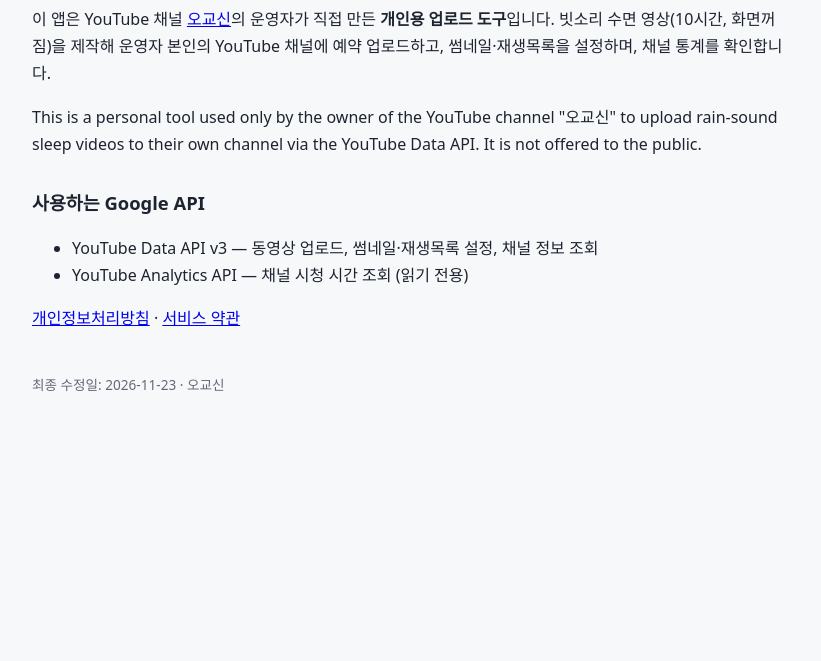
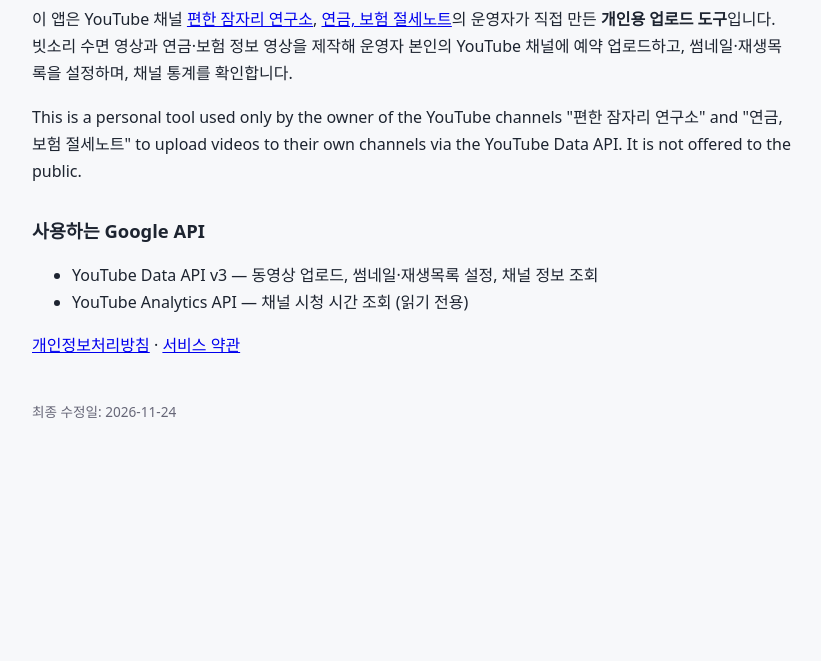
Before and after one commit to vhs5059-sketch/rain-uploader, a plain HTML site: page index.html in a window 1280 px wide. Shown: the part 139-800 px from the top of the page, without its empty margins (228-1049 px from the left). Drawn offline with Linux system fonts and the light colour scheme.

Commit message:
Update channel names

```diff
--- a/index.html
+++ b/index.html
@@ -1,7 +1,7 @@
-<!doctype html><html lang="ko"><head><meta charset="utf-8"><meta name="viewport" content="width=device-width,initial-scale=1"><title>오교신 빗소리 업로더 (Rain Sound Uploader)</title><style>body{font-family:'Malgun Gothic',system-ui,sans-serif;max-width:760px;margin:40px auto;padding:0 16px;line-height:1.7;color:#1d2430;background:#f7f8fa}h1{font-size:1.6em}h2{font-size:1.15em;margin-top:1.6em}nav a{margin-right:14px}footer{margin-top:3em;font-size:.85em;color:#667}</style></head><body><nav><a href="index.html">홈</a><a href="privacy.html">개인정보처리방침</a><a href="terms.html">서비스 약관</a></nav><h1>오교신 빗소리 업로더 (Rain Sound Uploader)</h1>
-<p>이 앱은 YouTube 채널 <a href="https://www.youtube.com/channel/UCmTqEW3OBqDW_5mg6INOvPw">오교신</a>의 운영자가 직접 만든 <b>개인용 업로드 도구</b>입니다.
-빗소리 수면 영상(10시간, 화면꺼짐)을 제작해 운영자 본인의 YouTube 채널에 예약 업로드하고, 썸네일·재생목록을 설정하며, 채널 통계를 확인합니다.</p>
-<p>This is a personal tool used only by the owner of the YouTube channel "오교신" to upload rain-sound sleep videos to their own channel via the YouTube Data API. It is not offered to the public.</p>
+<!doctype html><html lang="ko"><head><meta charset="utf-8"><meta name="viewport" content="width=device-width,initial-scale=1"><title>빗소리 업로더 (Rain Sound Uploader)</title><style>body{font-family:'Malgun Gothic',system-ui,sans-serif;max-width:760px;margin:40px auto;padding:0 16px;line-height:1.7;color:#1d2430;background:#f7f8fa}h1{font-size:1.6em}h2{font-size:1.15em;margin-top:1.6em}nav a{margin-right:14px}footer{margin-top:3em;font-size:.85em;color:#667}</style></head><body><nav><a href="index.html">홈</a><a href="privacy.html">개인정보처리방침</a><a href="terms.html">서비스 약관</a></nav><h1>빗소리 업로더 (Rain Sound Uploader)</h1>
+<p>이 앱은 YouTube 채널 <a href="https://www.youtube.com/channel/UCmTqEW3OBqDW_5mg6INOvPw">편한 잠자리 연구소</a>, <a href="https://www.youtube.com/@pension-tax-note">연금, 보험 절세노트</a>의 운영자가 직접 만든 <b>개인용 업로드 도구</b>입니다.
+빗소리 수면 영상과 연금·보험 정보 영상을 제작해 운영자 본인의 YouTube 채널에 예약 업로드하고, 썸네일·재생목록을 설정하며, 채널 통계를 확인합니다.</p>
+<p>This is a personal tool used only by the owner of the YouTube channels "편한 잠자리 연구소" and "연금, 보험 절세노트" to upload videos to their own channels via the YouTube Data API. It is not offered to the public.</p>
 <h2>사용하는 Google API</h2>
 <ul><li>YouTube Data API v3 — 동영상 업로드, 썸네일·재생목록 설정, 채널 정보 조회</li><li>YouTube Analytics API — 채널 시청 시간 조회 (읽기 전용)</li></ul>
-<p><a href="privacy.html">개인정보처리방침</a> · <a href="terms.html">서비스 약관</a></p><footer>최종 수정일: 2026-11-23 · 오교신</footer></body></html>
+<p><a href="privacy.html">개인정보처리방침</a> · <a href="terms.html">서비스 약관</a></p><footer>최종 수정일: 2026-11-24 </footer></body></html>
```
Also changed, not shown: privacy.html (+3 -3 lines), terms.html (+2 -2 lines).
